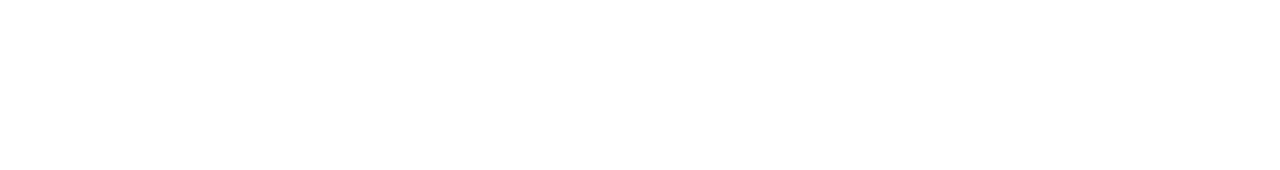
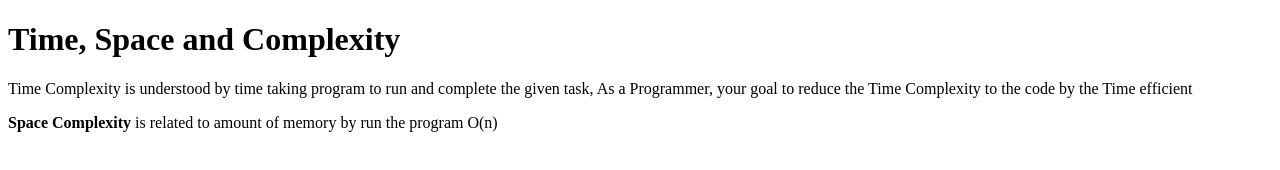
Before and after one commit to acciojob/time-and-space-complexity-Bharat8087, a website: page main.html in a window 1280 px wide. Drawn offline with Linux system fonts and the light colour scheme.

Commit message:
created a submission

```diff
--- a/main.html
+++ b/main.html
@@ -7,8 +7,10 @@
 </head>
 
 <body>
-	<!-- the entire body must be written by student -->
-    <script type="text/javascript" src="./script.js">
+<h1> Time, Space and Complexity </h1>
+  <p>Time Complexity is understood by time taking program to run and complete the given task, As a Programmer, your goal to reduce the Time Complexity to the code by the Time efficient </p>
+	<p> <b>Space Complexity </b> is related to amount of memory by run the program O(n) </p>
+	<script type="text/javascript" src="./script.js">
 </script>
 
 </body>
```
